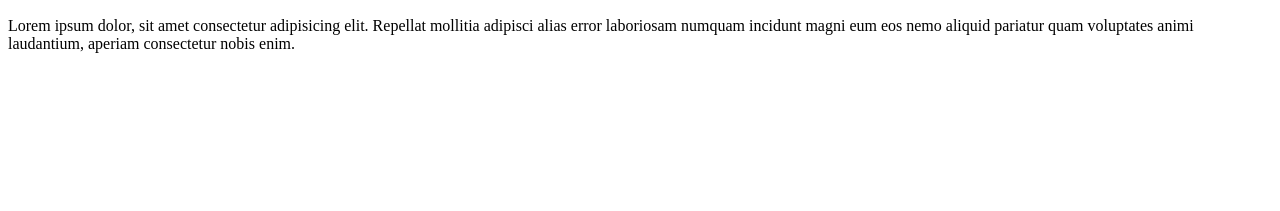
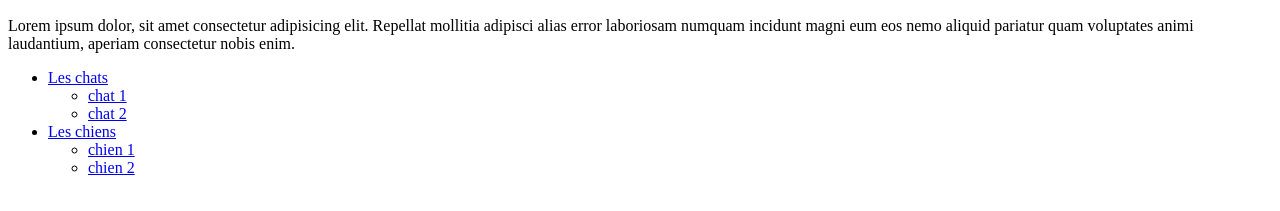
Before and after one commit to MMI-SAE-105/2022-r113-tp2-menu-alpinejs-Lucas-Chippaux, a website: page index.html in a window 1280 px wide. Shown: the part 139-350 px from the top of the page. Drawn offline with nearby package versions, Linux system fonts and the light colour scheme.

Commit message:
Arbo (chien/chats/public)

```diff
--- a/index.html
+++ b/index.html
@@ -58,3 +58,17 @@
     </p>
   </body>
 </html>
+
+  <ul>
+    <li><a href="cats/index.html">Les chats</a>
+      <ul>
+        <li><a href="chat-1.html">chat 1</a></li>
+        <li><a href="chat-2.html">chat 2</a></li>
+      </ul>
+    </li>
+      <li><a href="dogs/index.html">Les chiens</a>
+        <ul>
+          <li><a href="chien-1.html">chien 1</a></li>
+          <li><a href="chien-2.html">chien 2</a></li>
+        </ul>
+      </li>
```
